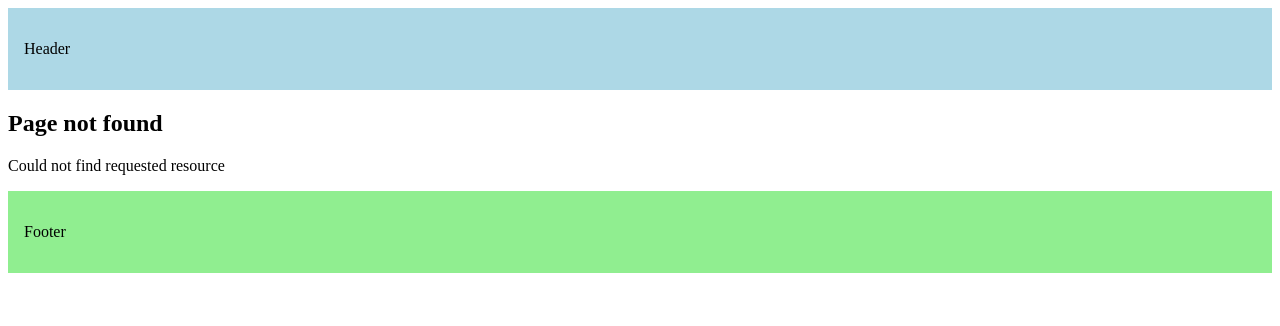
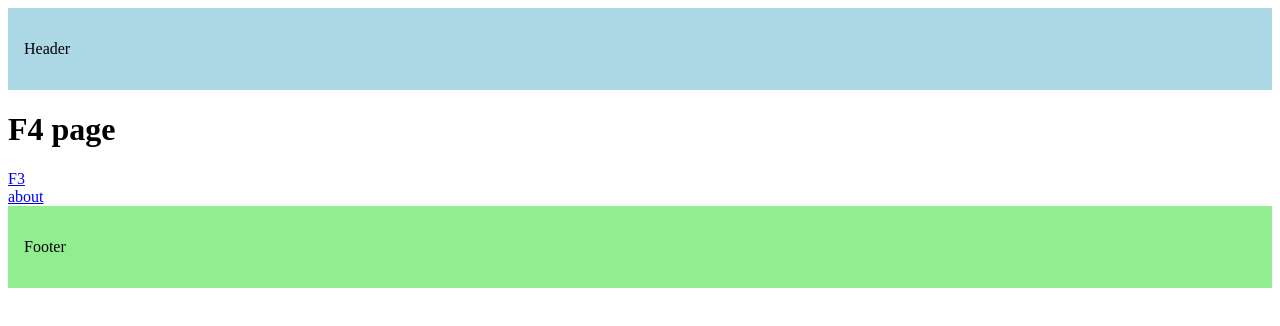
Before and after one commit to JuborajSujon/learn-nextjs-codeevolution, a Next.js app: page /f1/f4 in a window 1280 px wide. Before the commit this address had no page. Shown: the top 326 px of the page. Built offline with nearby package versions, Linux system fonts and the light colour scheme.

Commit message:
learn about intercepting routes

```diff
--- /dev/null
+++ b/src/app/f1/(.)f2/page.tsx
@@ -0,0 +1,3 @@
+export default function InterceptedF2() {
+  return <h1>(.) Intercepted F2 page</h1>;
+}
--- /dev/null
+++ b/src/app/f1/f3/page.tsx
@@ -0,0 +1,3 @@
+export default function F3() {
+  return <h1>F3 page</h1>;
+}
--- /dev/null
+++ b/src/app/f1/f4/(..)f3/page.tsx
@@ -0,0 +1,3 @@
+export default function InterceptedF3() {
+  return <h1>(..) Intercepted F3 page</h1>;
+}
--- /dev/null
+++ b/src/app/f1/f4/page.tsx
@@ -0,0 +1,14 @@
+import Link from "next/link";
+
+export default function F4() {
+  return (
+    <>
+      <h1>F4 page</h1>
+      <div>
+        <Link href="/f1/f3">F3</Link>
+        <br />
+        <Link href="/about">about</Link>
+      </div>
+    </>
+  );
+}
```
Also changed, not shown: src/app/f1/f2/page.tsx (added, +7 -0 lines), src/app/f1/f4/(...)about/page.tsx (added, +8 -0 lines), src/app/f1/page.tsx (added, +12 -0 lines).
